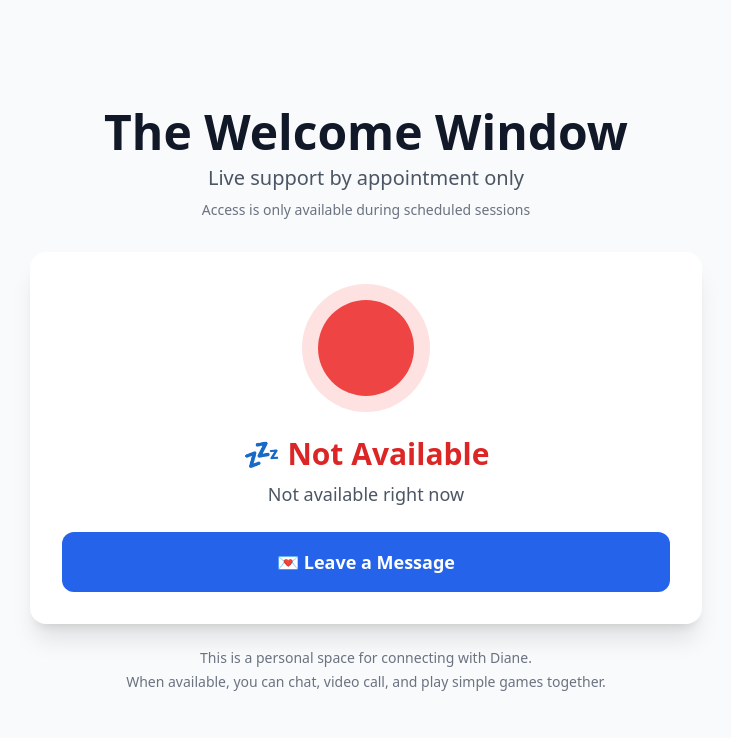
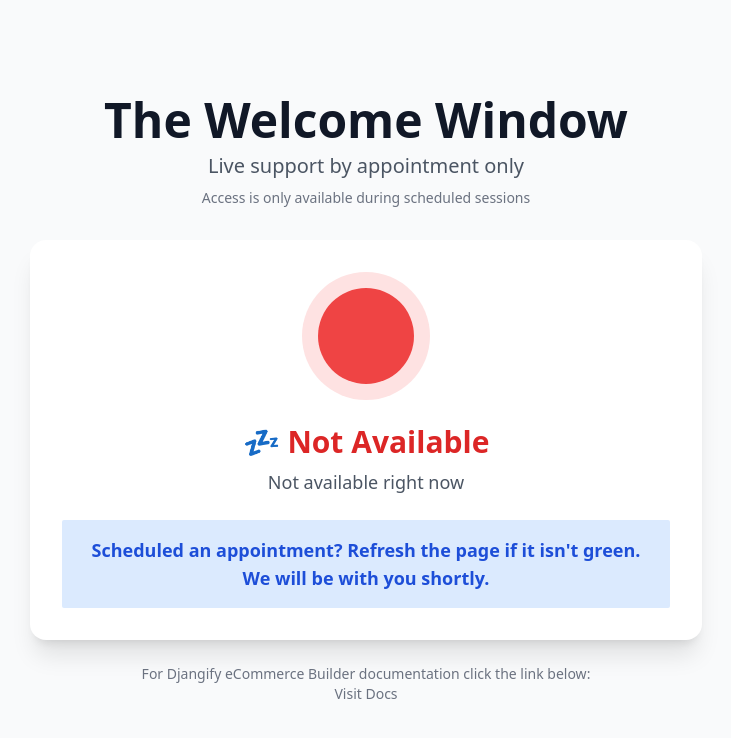
Before and after one commit to todiane/welcome-window, a Flask app: page / in a window 1280 px wide. Shown: the top 738 px of the page, without its empty margins (274-1005 px from the left). Run offline with Flask 3, Linux system fonts and the light colour scheme; data comes from the database, SQL or seed files in the repository; some libraries are stand-ins or nearby versions.

Commit message:
Removed send guest messages from index page to avoid spam

```diff
--- a/app.py
+++ b/app.py
@@ -451,6 +451,11 @@ def handle_disconnect():
             room="admin",
         )
 
+        # Auto-clear chat when last visitor disconnects
+        if len(active_connections) == 0:
+            models.clear_all_chat_messages()
+            socketio.emit("chat_cleared", {}, room="admin")
+
 
 @socketio.on("join_admin")
 def handle_join_admin():
--- a/templates/index.html
+++ b/templates/index.html
@@ -45,35 +45,17 @@
                     </div>
                 </template>
                 <template x-if="status !== 'available'">
-                    <button @click="showGuestbook = true" class="w-full bg-blue-600 hover:bg-blue-700 text-white font-bold py-4 px-6 rounded-xl transition-colors text-lg">💌 Leave a Message</button>
+                    <button @click="showGuestbook = true" class="w-full bg-blue-100 hover:bg-blue-100 text-blue-700 font-bold py-4 px-6 rounded-sm transition-colors text-lg">Scheduled an appointment? Refresh the page if it isn't green. We will be with you shortly.</button>
                 </template>
             </div>
         </div>
         <div class="text-center text-gray-500 text-sm">
-            <p>This is a personal space for connecting with Diane.</p>
-            <p class="mt-1">When available, you can chat, video call, and play simple games together.</p>
+            <p>For Djangify eCommerce Builder documentation click the link below:</p>
+            <a href="https://djangify.com/docs" target="_blank" class="mt-4 hover:text-purple-700 hover:underline">Visit Docs</a>
+
         </div>
     </div>
-    <div x-show="showGuestbook" x-cloak class="fixed inset-0 bg-black bg-opacity-50 flex items-center justify-center p-4 z-50" @click.self="showGuestbook = false">
-        <div class="bg-white rounded-2xl p-8 max-w-md w-full">
-            <h3 class="text-2xl font-bold mb-4">Leave a Message</h3>
-            <form @submit.prevent="submitMessage()">
-                <div class="mb-4">
-                    <label class="block text-sm font-medium text-gray-700 mb-2">Your Name (optional)</label>
-                    <input type="text" x-model="guestbookName" class="w-full px-4 py-2 border-2 border-gray-300 rounded-lg focus:border-blue-500 focus:outline-none" placeholder="Anonymous">
-                </div>
-                <div class="mb-4">
-                    <label class="block text-sm font-medium text-gray-700 mb-2">Message</label>
-                    <textarea x-model="guestbookMessage" rows="4" required class="w-full px-4 py-2 border-2 border-gray-300 rounded-lg focus:border-blue-500 focus:outline-none" placeholder="Drop by when you get a chance..."></textarea>
-                </div>
-                <div class="flex gap-3">
-                    <button type="submit" class="flex-1 bg-blue-600 hover:bg-blue-700 text-white font-bold py-3 px-6 rounded-lg transition-colors">Send Message</button>
-                    <button type="button" @click="showGuestbook = false" class="px-6 py-3 border-2 border-gray-300 rounded-lg hover:bg-gray-50 transition-colors">Cancel</button>
-                </div>
-            </form>
-            <div x-show="messageSent" x-cloak class="mt-4 p-3 bg-green-100 text-green-700 rounded-lg">✓ Message sent! Diane will see it soon.</div>
-        </div>
-    </div>
+
 </div>
 <script>
 function welcomeWindow() {
```
